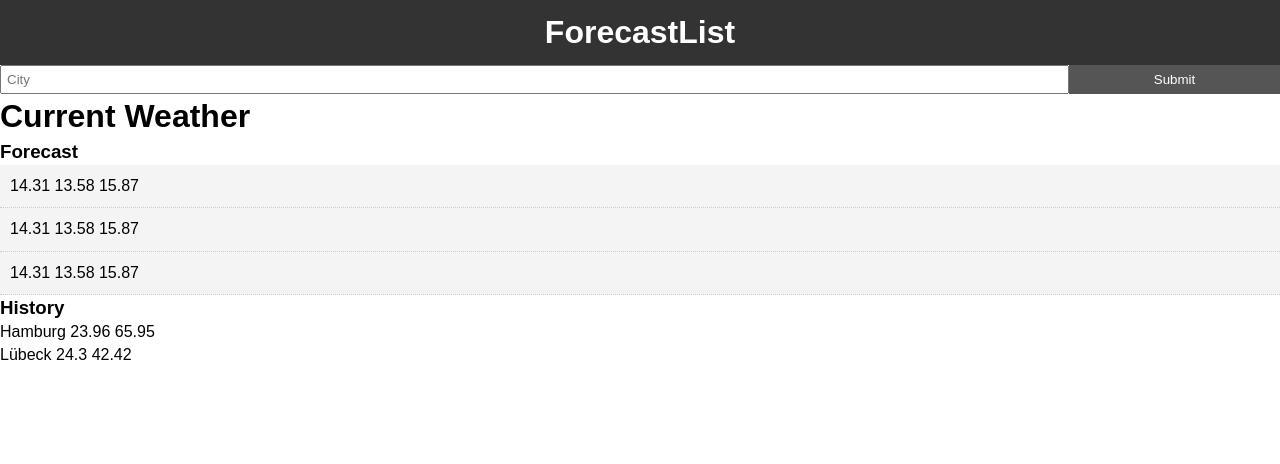
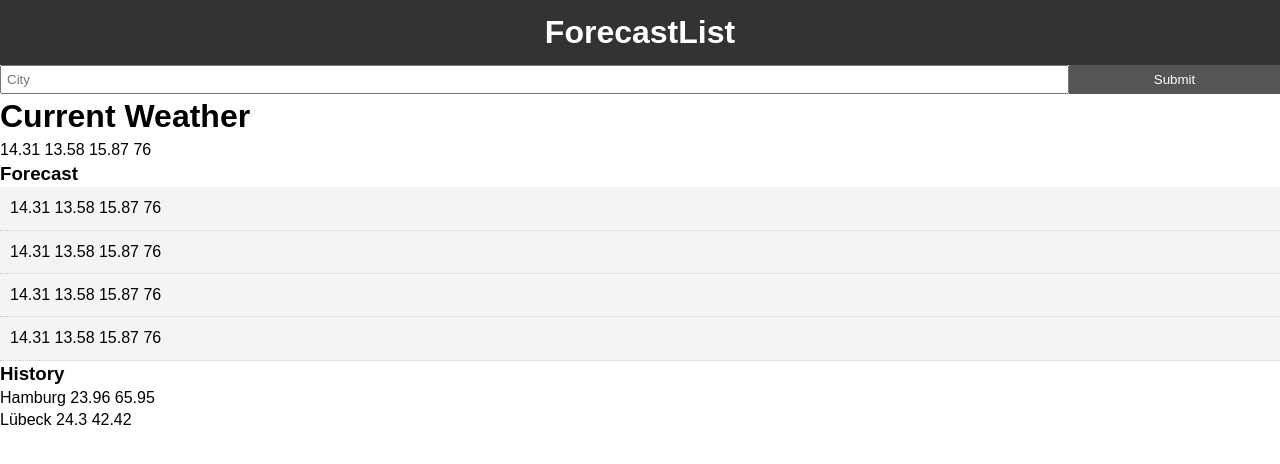
Before and after one commit to Chrichton/Weatherforcast, a Vue app in the folder Vue/vue-weather/: page / in a window 1280 px wide. Shown: the top 464 px of the page. Built offline with nearby package versions, Linux system fonts and the light colour scheme.

Commit message:
CurrentWeather with data-binding and data display

```diff
--- a/Vue/vue-weather/src/App.vue
+++ b/Vue/vue-weather/src/App.vue
@@ -2,7 +2,7 @@
   <div id="app">
     <Header/>
     <SelectCity v-on:load-weather="loadWeather"/>
-    <CurrentWeather/>
+    <CurrentWeather v-bind:model="Model"/>
     <Forecast v-bind:model="Model"/>
     <History v-bind:historyData="historyData"/>
   </div>
@@ -31,7 +31,21 @@ export default {
   data() {
     return {
       Model: {
-        Average: 42,
+        AverageHumidity: 42,
+        AverageTemperature: 64.6,
+        current:
+          {
+            Temperature: 14.31,
+            FeelsLikeTemperature: 15.46,
+            MinimumTemperature: 13.58,
+            MaximumTemperature: 15.87,
+            Humidity: 76,
+            Pressure: 1020,
+            Windspeed: 1.46,
+            WindDirection: 251,
+            CloudDescription: "Bedeckt",
+            DateTime: "2020-07-30 21:00:00"
+          },
         forecast:[
           {
             Temperature: 14.31,
@@ -58,6 +72,18 @@ export default {
             DateTime: "2020-07-30 21:00:00"
           },
           {
+            Temperature: 14.31,
+            FeelsLikeTemperature: 15.46,
+            MinimumTemperature: 13.58,
+            MaximumTemperature: 15.87,
+            Humidity: 76,
+            Pressure: 1020,
+            Windspeed: 1.46,
+            WindDirection: 251,
+            CloudDescription: "Bedeckt",
+            DateTime: "2020-07-30 21:00:00"
+          },
+           {
             Temperature: 14.31,
             FeelsLikeTemperature: 15.46,
             MinimumTemperature: 13.58,
--- a/Vue/vue-weather/src/components/CurrentWeather.vue
+++ b/Vue/vue-weather/src/components/CurrentWeather.vue
@@ -1,12 +1,18 @@
 <template>
     <div>
         <h1>Current Weather</h1>
+        <p>
+            {{model.current.Temperature}}
+            {{model.current.MinimumTemperature}}
+            {{model.current.MaximumTemperature}}
+            {{model.current.Humidity}}
+        </p>
     </div>
 </template>
 
 <script>
 export default {
-
+    props: ["model"]
 }
 </script>
 
--- a/Vue/vue-weather/src/components/ForecastItem.vue
+++ b/Vue/vue-weather/src/components/ForecastItem.vue
@@ -4,7 +4,7 @@
             {{forecast.Temperature}}
             {{forecast.MinimumTemperature}}
             {{forecast.MaximumTemperature}}
-
+            {{forecast.Humidity}}
         </p>
     </div>
 </template>
```
